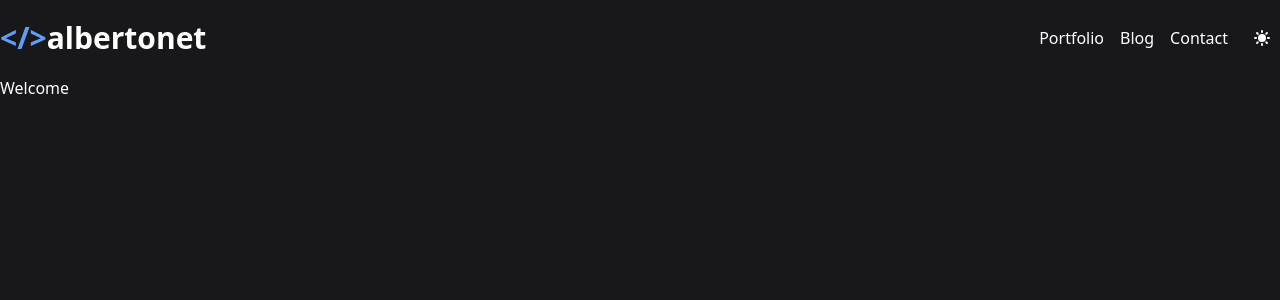
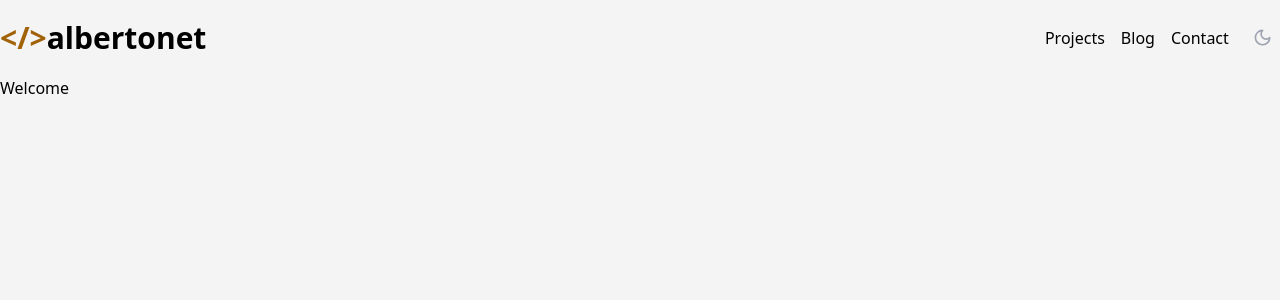
Before and after one commit to tizor98/albertonet, a Next.js app: page / in a window 1280 px wide. Shown: the top 300 px of the page. Built offline with nearby package versions, Linux system fonts and the light colour scheme.

Commit message:
Added icon library and fix some issues with dark theme

```diff
--- a/package.json
+++ b/package.json
@@ -9,6 +9,7 @@
     "lint": "biome ci ."
   },
   "dependencies": {
+    "lucide-react": "^0.454.0",
     "next": "15.0.2",
     "react": "19.0.0-rc-02c0e824-20241028",
     "react-dom": "19.0.0-rc-02c0e824-20241028"
--- a/src/app/layout.tsx
+++ b/src/app/layout.tsx
@@ -21,7 +21,7 @@ export default function RootLayout({
     children: React.ReactNode;
 }>) {
     return (
-        <html lang="en" className="dark">
+        <html lang="en">
             <body
                 className={`${poppins.variable} antialiased scroll-smooth dark:invert bg-zinc-100 dark:bg-zinc-900`}
             >
--- /dev/null
+++ b/src/app/not-found.tsx
@@ -0,0 +1,15 @@
+import { paths } from "@/config/paths";
+import Link from "next/link";
+
+export default function DefaultNotFound() {
+    return (
+        <section className="container mx-auto min-h-96 flex flex-col items-center justify-center">
+            <h2 className="text-red-500 font-semibold text-2xl">
+                404. This page was not found
+            </h2>
+            <Link className="underline" href={paths.home()}>
+                Go back to home
+            </Link>
+        </section>
+    );
+}
--- a/src/config/paths.ts
+++ b/src/config/paths.ts
@@ -2,4 +2,13 @@ export const paths = {
     home() {
         return "/";
     },
+    projects() {
+        return "/projects";
+    },
+    blog() {
+        return "/blog";
+    },
+    contact() {
+        return "/contact";
+    },
 };
--- a/src/presentation/components/share/header.tsx
+++ b/src/presentation/components/share/header.tsx
@@ -1,6 +1,6 @@
 import { paths } from "@/config/paths";
 import Link from "next/link";
-import ThmeSwitcher from "./theme-switcher";
+import ThemeSwitcher from "./theme-switcher";
 
 export default function Header() {
     return (
@@ -13,10 +13,10 @@ export default function Header() {
                     </h1>
                 </Link>
                 <div className="flex items-center justify-center gap-4">
-                    <Link href={""}>Portfolio</Link>
-                    <Link href={""}>Blog</Link>
-                    <Link href={""}>Contact</Link>
-                    <ThmeSwitcher />
+                    <Link href={paths.projects()}>Projects</Link>
+                    <Link href={paths.blog()}>Blog</Link>
+                    <Link href={paths.contact()}>Contact</Link>
+                    <ThemeSwitcher />
                 </div>
             </nav>
         </header>
--- a/src/presentation/components/share/theme-switcher.tsx
+++ b/src/presentation/components/share/theme-switcher.tsx
@@ -1,8 +1,8 @@
 "use client";
 import { useTheme } from "@/presentation/hooks/useTheme";
-import Image from "next/image";
+import { Moon, Sun } from "lucide-react";
 
-export default function ThmeSwitcher() {
+export default function ThemeSwitcher() {
     const { theme, changeTheme } = useTheme();
 
     const onClick = () => {
@@ -12,26 +12,11 @@ export default function ThmeSwitcher() {
     return (
         <button
             type="submit"
-            className="focus:outline-none hover:ring-4 hover:ring-gray-600 dark:hover:ring-gray-700  text-gray-500 md:text-gray-400 hover:bg-gray-100 dark:hover:bg-gray-700 rounded-lg text-sm p-2"
+            className="focus:outline-none hover:ring-4 hover:ring-gray-300 dark:hover:ring-gray-700  text-gray-500 md:text-gray-400 hover:bg-gray-100 dark:hover:bg-gray-900 rounded-lg text-sm p-2"
             onClick={onClick}
         >
-            {/* Moon */}
-            <Image
-                className="dark:hidden"
-                width={20}
-                height={20}
-                src={"/moon.svg"}
-                alt="Moon icon"
-            />
-
-            {/* Sun */}
-            <Image
-                className="hidden dark:block"
-                width={20}
-                height={20}
-                src={"/sun.svg"}
-                alt="Sun icon"
-            />
+            <Sun className="hidden dark:block h-[1.2rem] w-[1.2rem]" />
+            <Moon className="dark:hidden h-[1.2rem] w-[1.2rem]" />
         </button>
     );
 }
--- a/src/presentation/hooks/useTheme.ts
+++ b/src/presentation/hooks/useTheme.ts
@@ -1,4 +1,4 @@
-import { useState } from "react";
+import { useEffect, useState } from "react";
 
 const THEME_KEY = "albertonet-theme-key";
 
@@ -8,25 +8,28 @@ export const useTheme = (): {
     theme: Theme;
     changeTheme: (theme: Theme) => void;
 } => {
-    const localTheme = localStorage.getItem(THEME_KEY) ?? "light";
-
+    const localTheme = window.localStorage.getItem(THEME_KEY) ?? "light";
     const [theme, setTheme] = useState<Theme>(
         localTheme === "dark" ? "dark" : "light",
     );
 
-    if (theme === "dark") {
-        document.querySelector("html")?.classList.add("dark");
-    }
+    useEffect(() => {
+        if (localTheme === "dark") {
+            document.querySelector("html")?.classList.add("dark");
+        } else {
+            document.querySelector("html")?.classList.remove("dark");
+        }
+    }, [localTheme]);
 
     const changeTheme = (newTheme: Theme) => {
         switch (newTheme) {
             case "dark":
                 document.querySelector("html")?.classList.add("dark");
-                localStorage.setItem(THEME_KEY, "dark");
+                window.localStorage.setItem(THEME_KEY, "dark");
                 break;
             case "light":
                 document.querySelector("html")?.classList.remove("dark");
-                localStorage.setItem(THEME_KEY, "light");
+                window.localStorage.setItem(THEME_KEY, "light");
                 break;
         }
 
```
